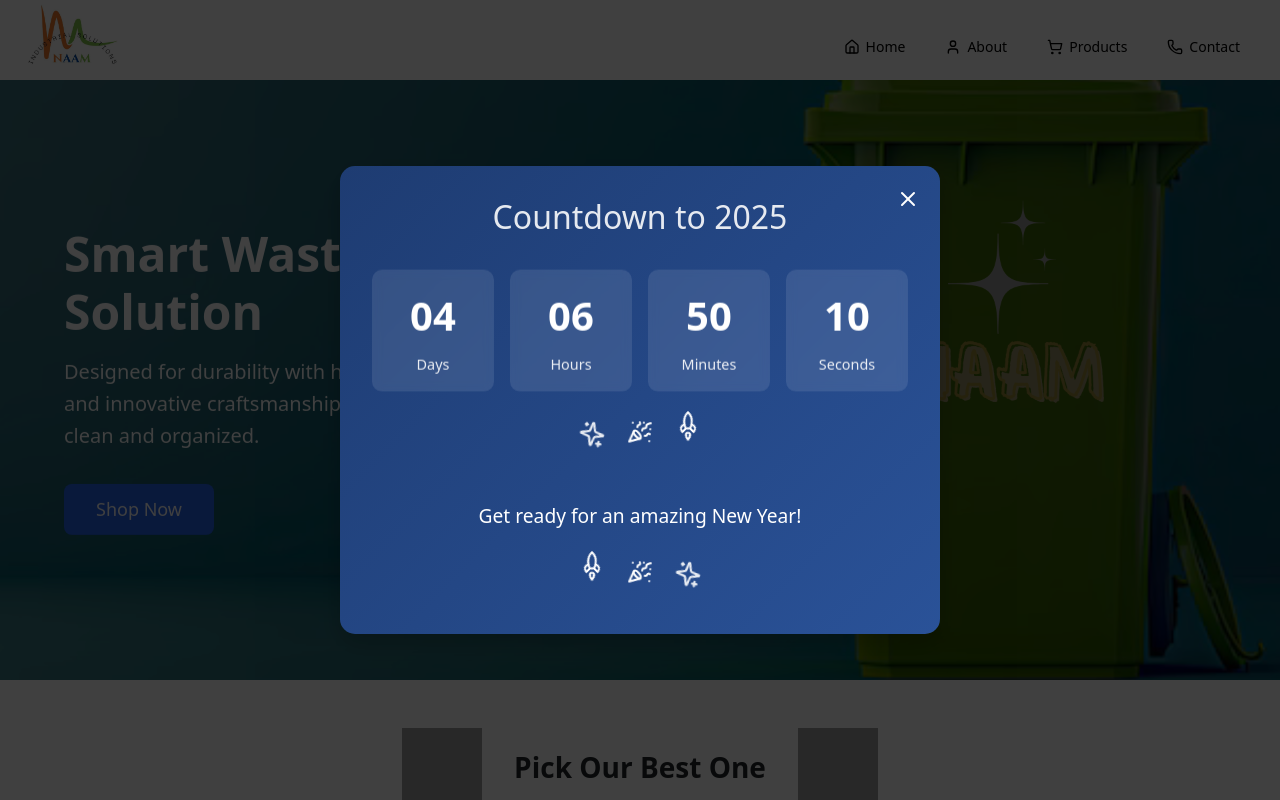
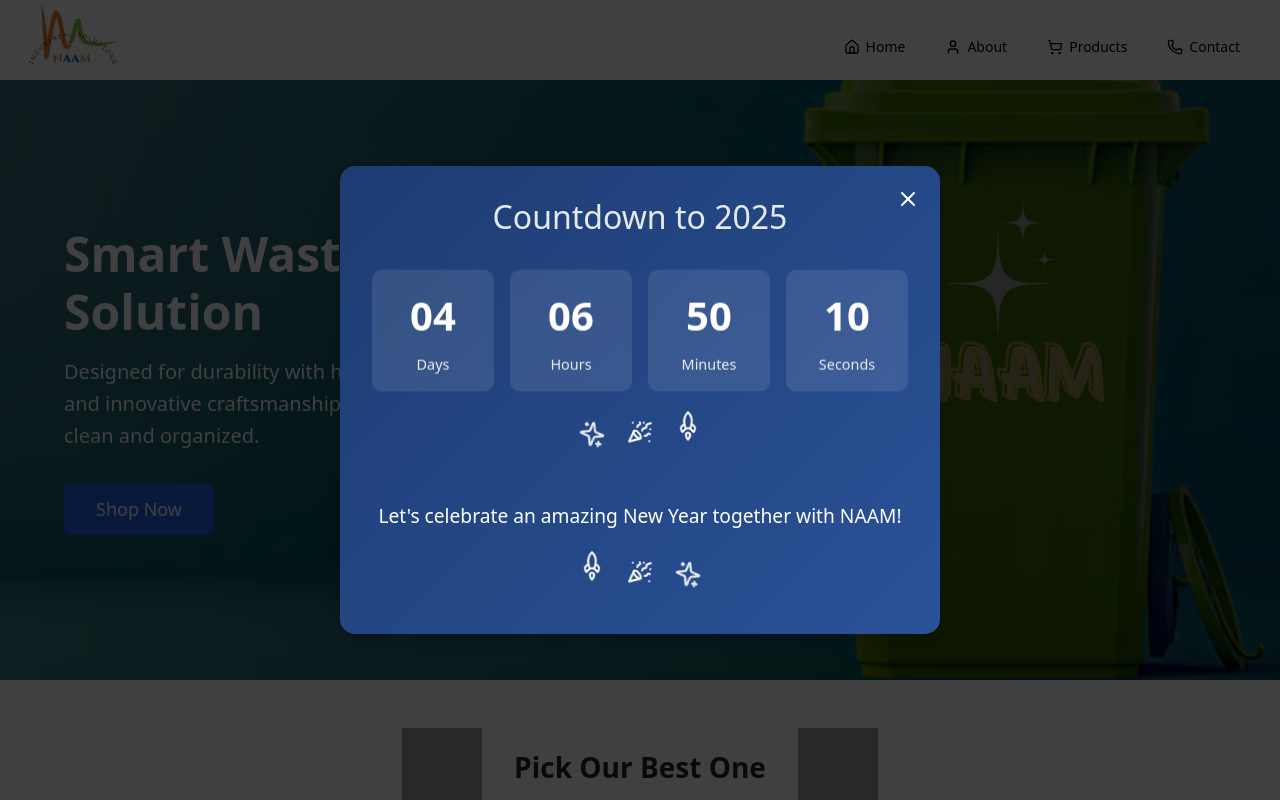
Before and after one commit to VimalT2003/My-Naam-Webiste, a React (Create React App) app in the folder frontend/: page / in a window 1280 px wide. Shown: the top 800 px of the page. Built offline with nearby package versions, Linux system fonts and the light colour scheme; grey boxes are pictures that could not be loaded.

Commit message:
changes some text

```diff
--- a/frontend/src/components/NewYearCountdown.js
+++ b/frontend/src/components/NewYearCountdown.js
@@ -66,7 +66,7 @@
                 {/* <Confetti className="icon confetti" size={24} /> */}
               </div>
               <p className="countdown-message">
-                Get ready for an amazing New Year!
+              Let's celebrate an amazing New Year together with NAAM!
               </p>
               <div className="celebration-icons">
                 {/* <Confetti className="icon confetti" size={24} /> */}
@@ -81,7 +81,7 @@
             <h2 className="celebration-title">Happy New Year 2025! 🎉</h2>
             <div className="fireworks">✨ 🎆 ✨</div>
             <p className="celebration-message">
-              "May this year bring new happiness, new goals, new achievements, and many new inspirations in your life!"
+            May this year bring new happiness, new goals, new achievements, and many new inspirations in your life—together with NAAM!
             </p>
           </div>
         )}
```
